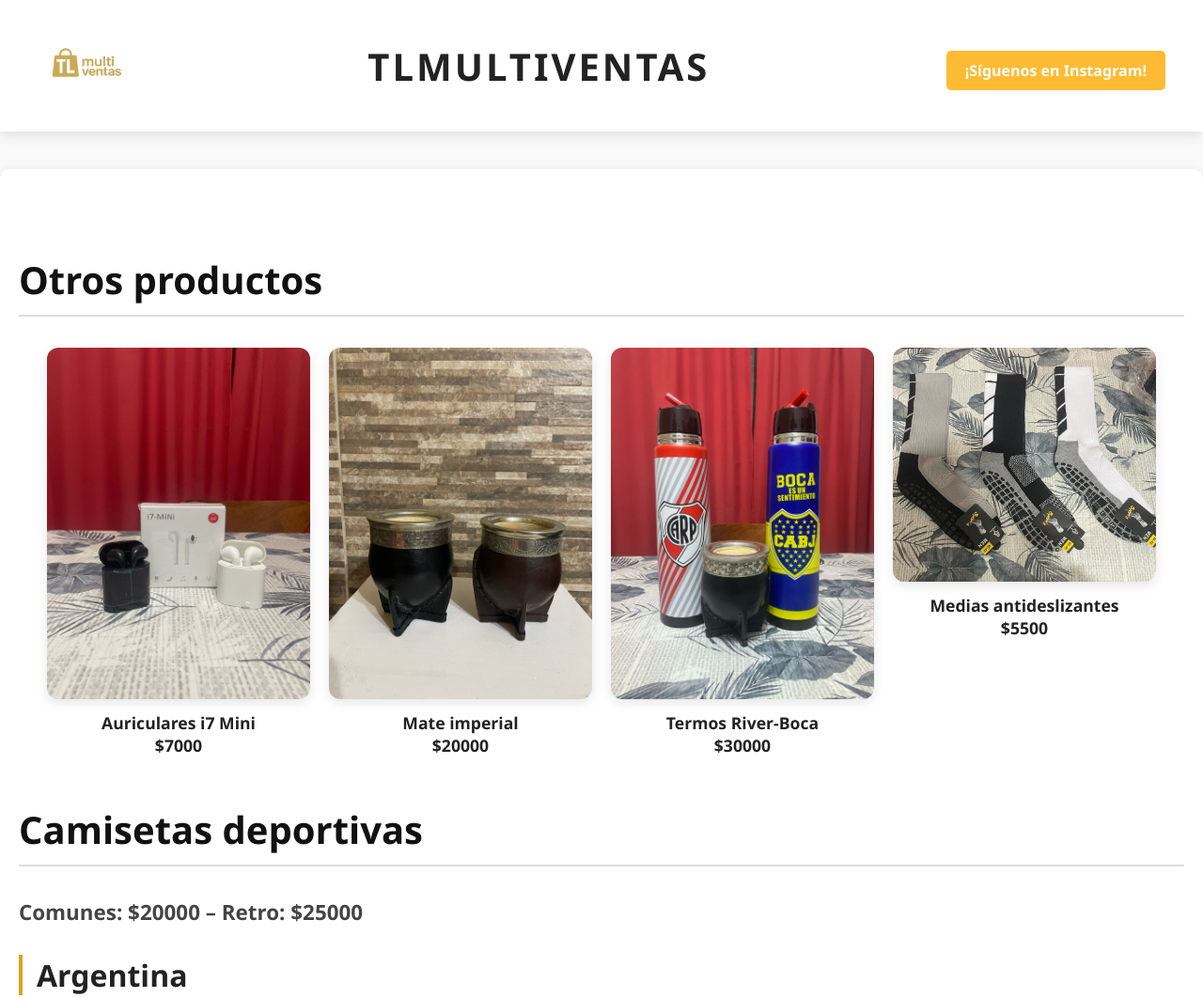
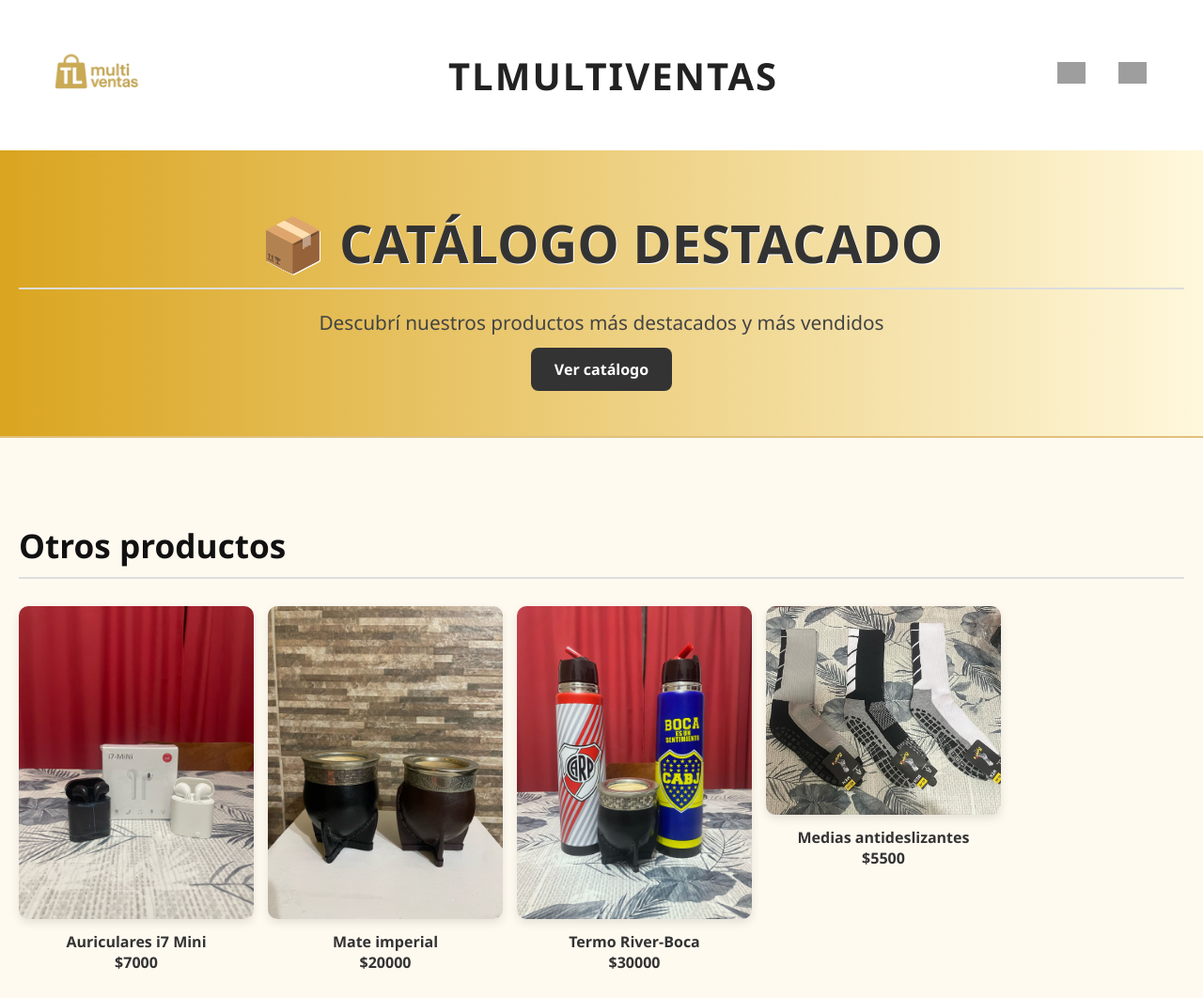
Before and after one commit to catalogotlmultiventas/tlmultiventas-website, a plain HTML site: page index.html in a window 1280 px wide. Shown: the top 1062 px of the page at 94% size. Drawn offline with Linux system fonts and the light colour scheme; grey boxes are pictures that could not be loaded.

Commit message:
Add files via upload

```diff
--- a/index.html
+++ b/index.html
@@ -8,52 +8,76 @@
     body {
       margin: 0;
       font-family: 'Segoe UI', Tahoma, Geneva, Verdana, sans-serif;
-      background-color: #f9f9f9;
+      background-color: #fffaf0;
       color: #333;
     }
     header {
       display: flex;
       align-items: center;
-      justify-content: space-between;
       background-color: #fff;
       padding: 20px 40px;
-      box-shadow: 0 4px 12px rgba(0,0,0,0.1);
+      box-shadow: 0 2px 8px rgba(0,0,0,0.1);
+      justify-content: space-between;
     }
     header img {
-      height: 100px; /* Aumenté el tamaño del logo */
-      width: auto;  /* Mantiene la proporción horizontal */
+      height: 120px;
+      margin-right: 20px;
     }
     h1 {
       margin: 0;
       font-size: 2.5em;
+      letter-spacing: 2px;
       color: #222;
-      letter-spacing: 3px;
-      font-weight: bold;
     }
-    .cta-button {
-      background-color: #ffbb33;
-      padding: 10px 20px;
-      border-radius: 5px;
-      color: white;
+    .social-icons {
+      display: flex;
+      gap: 15px;
+    }
+    .social-icons a {
+      text-decoration: none;
+    }
+    .social-icons img {
+      width: 30px;
+      height: auto;
+    }
+    .banner {
+      background: linear-gradient(90deg, goldenrod, #fff8dc);
+      text-align: center;
+      padding: 60px 20px;
+      margin: 0;
+      border-bottom: 2px solid #e0c07c;
+    }
+    .banner h2 {
+      font-size: 3.5em;
+      margin: 0 0 15px;
+      color: #333;
+      text-shadow: 1px 1px 0 #fff;
+    }
+    .banner p {
+      font-size: 1.3em;
+      margin-bottom: 25px;
+      color: #444;
+    }
+    .boton-catalogo {
+      padding: 12px 25px;
+      background-color: #333;
+      color: #fff;
+      border-radius: 8px;
       text-decoration: none;
       font-weight: bold;
-      margin-top: 10px;
-      display: inline-block;
-      transition: background-color 0.3s ease;
+      transition: background-color 0.3s;
     }
-    .cta-button:hover {
-      background-color: #ff9c00;
+    .boton-catalogo:hover {
+      background-color: goldenrod;
+      color: #000;
     }
     section {
-      max-width: 1800px;
-      margin: 40px auto;
+      max-width: 1300px;
+      margin: auto;
       padding: 40px 20px;
-      background: #fff;
-      box-shadow: 0 2px 10px rgba(0,0,0,0.1);
-      border-radius: 10px;
     }
     h2 {
-      font-size: 2.5em;
+      font-size: 2.2em;
       margin-top: 50px;
       border-bottom: 2px solid #ddd;
       padding-bottom: 10px;
@@ -61,77 +85,57 @@
     }
     .precios {
       margin-bottom: 25px;
-      font-size: 1.4em;
+      font-size: 1.2em;
       color: #444;
       font-weight: bold;
     }
     h3 {
       margin: 30px 0 15px;
-      font-size: 2em;
+      font-size: 1.6em;
       color: #222;
       border-left: 4px solid goldenrod;
-      padding-left: 15px;
+      padding-left: 10px;
     }
     .galeria {
       display: flex;
       flex-wrap: wrap;
-      gap: 20px;
-      justify-content: center;
+      gap: 15px;
     }
     .galeria img {
-      width: 280px;
+      width: 250px;
       height: auto;
-      border-radius: 12px;
-      box-shadow: 0 4px 12px rgba(0,0,0,0.1);
-      transition: transform 0.3s ease, box-shadow 0.3s ease;
+      border-radius: 10px;
+      box-shadow: 0 4px 10px rgba(0,0,0,0.1);
+      transition: transform 0.3s ease;
     }
     .galeria img:hover {
       transform: scale(1.05);
-      box-shadow: 0 6px 18px rgba(0,0,0,0.2);
     }
     .producto {
       text-align: center;
-      width: 280px;
+      width: 250px;
     }
     .producto p {
       margin: 8px 0 0;
       font-weight: bold;
-      font-size: 1.1em;
-      color: #222;
+      font-size: 1em;
     }
     footer {
-      background-color: #222;
+      background-color: #fff;
       text-align: center;
-      padding: 30px 10px;
+      padding: 25px 10px;
       margin-top: 50px;
       font-size: 1.05em;
-      color: #fff;
-      border-top: 3px solid #444;
+      color: #555;
+      border-top: 1px solid #ddd;
     }
     footer img {
       vertical-align: middle;
-      width: 25px;
+      width: 20px;
       margin-right: 8px;
     }
     .footer-line {
       margin: 10px 0;
-    }
-    /* Fondo llamativo */
-    .background-container {
-      background-image: url('https://via.placeholder.com/1920x800'); /* Cambia esta URL con una imagen real */
-      background-size: cover;
-      background-position: center;
-      padding: 100px 0;
-      color: white;
-      text-align: center;
-      border-radius: 10px;
-    }
-    .background-container h2 {
-      font-size: 3em;
-      margin-bottom: 20px;
-    }
-    .background-container p {
-      font-size: 1.5em;
     }
   </style>
 </head>
@@ -139,11 +143,26 @@
 
   <header>
     <img src="logo-dorado-sinfondo.png" alt="Logo TLMULTIVENTAS">
-    <h1>TLMULTIVENTAS</h1>
-    <a href="https://www.instagram.com/tlmultiventas" class="cta-button">¡Síguenos en Instagram!</a>
+    <div>
+      <h1>TLMULTIVENTAS</h1>
+    </div>
+    <div class="social-icons">
+      <a href="https://wa.me/1150474155" target="_blank">
+        <img src="https://upload.wikimedia.org/wikipedia/commons/6/6b/WhatsApp.svg" alt="WhatsApp">
+      </a>
+      <a href="https://www.instagram.com/tlmultiventas/" target="_blank">
+        <img src="https://upload.wikimedia.org/wikipedia/commons/a/a5/Instagram_icon.png" alt="Instagram">
+      </a>
+    </div>
   </header>
 
-  <section>
+  <div class="banner">
+    <h2>📦 CATÁLOGO DESTACADO</h2>
+    <p>Descubrí nuestros productos más destacados y más vendidos</p>
+    <a href="#catalogo" class="boton-catalogo">Ver catálogo</a>
+  </div>
+
+  <section id="catalogo">
 
     <h2>Otros productos</h2>
     <div class="galeria">
@@ -157,7 +176,7 @@
       </div>
       <div class="producto">
         <img src="termos.jpeg" alt="Termo River">
-        <p>Termos River-Boca<br>$30000</p>
+        <p>Termo River-Boca<br>$30000</p>
       </div>
       <div class="producto">
         <img src="medias.jpeg" alt="Medias antideslizantes">
```
